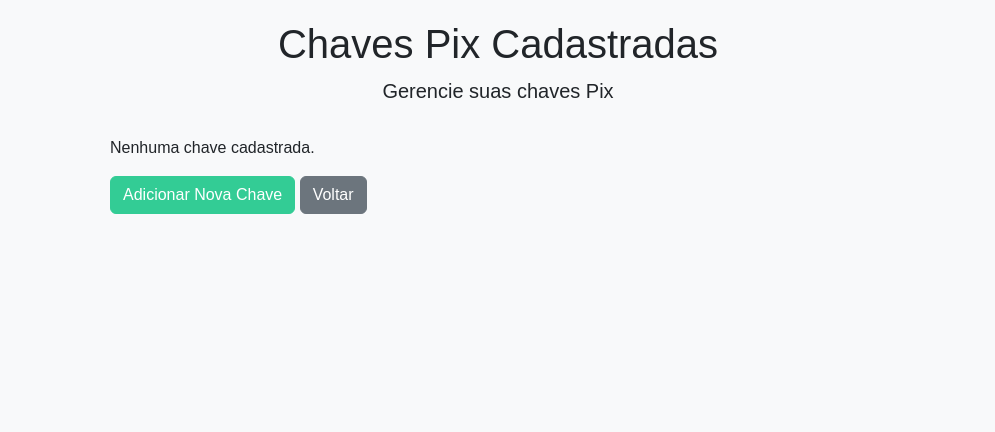
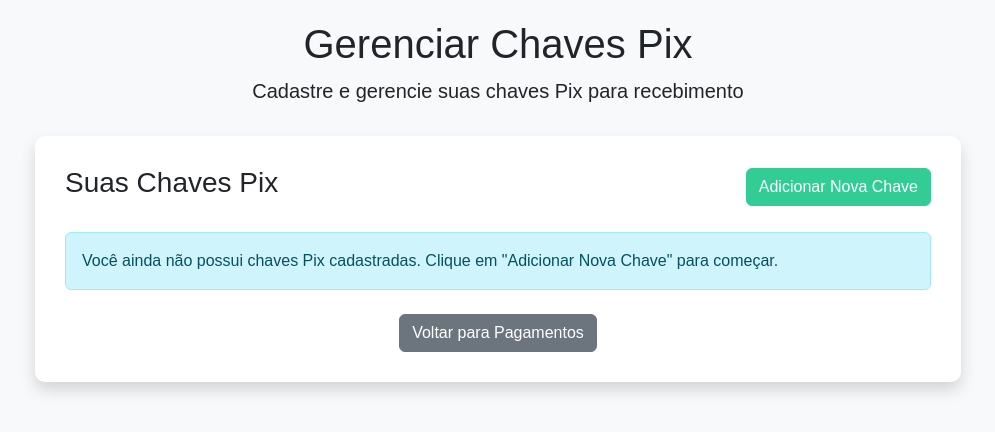
Before and after one commit to BrunoMartendal/webhook-pix2, a Flask app: template templates/chaves_pix.html in a window 1280 px wide. Shown: the top 432 px of the page, without its empty margins (142-1137 px from the left). Run offline with Flask 2, Linux system fonts and the light colour scheme; the template is opened without the code that fills it, so the values that code supplies are empty.

Commit message:
Update chaves_pix.html

```diff
--- a/templates/chaves_pix.html
+++ b/templates/chaves_pix.html
@@ -3,7 +3,7 @@
 <head>
     <meta charset="UTF-8">
     <meta name="viewport" content="width=device-width, initial-scale=1.0">
-    <title>Chaves Pix</title>
+    <title>Gerenciar Chaves Pix</title>
     <link href="https://cdn.jsdelivr.net/npm/bootstrap@5.3.0-alpha1/dist/css/bootstrap.min.css" rel="stylesheet">
     <link href="{{ url_for('static', filename='css/styles.css') }}" rel="stylesheet">
     <style>
@@ -12,8 +12,12 @@
             padding-top: 20px;
             padding-bottom: 40px;
         }
-        .container {
-            max-width: 800px;
+        .container-white {
+            background-color: #fff;
+            border-radius: 10px;
+            box-shadow: 0 0.5rem 1rem rgba(0, 0, 0, 0.15);
+            padding: 30px;
+            margin-bottom: 30px;
         }
         .header {
             text-align: center;
@@ -27,27 +31,38 @@
             background-color: #2ba97d;
             border-color: #2ba97d;
         }
-        .btn-danger {
-            background-color: #dc3545;
-            border-color: #dc3545;
+        .chave-item {
+            border: 1px solid #dee2e6;
+            border-radius: 8px;
+            padding: 15px;
+            margin-bottom: 15px;
+            background-color: #f8f9fa;
         }
-        .btn-danger:hover {
-            background-color: #c82333;
-            border-color: #bd2130;
+        .chave-item h5 {
+            margin-bottom: 5px;
+            color: #33cc95;
+        }
+        .chave-item .badge {
+            margin-left: 10px;
+        }
+        .chave-actions {
+            margin-top: 10px;
         }
     </style>
 </head>
 <body>
     <div class="container">
+        <div class="row justify-content-center">
+            <div class="col-md-10">
                 <div class="header">
-            <h1>Chaves Pix Cadastradas</h1>
-            <p class="lead">Gerencie suas chaves Pix</p>
+                    <h1>Gerenciar Chaves Pix</h1>
+                    <p class="lead">Cadastre e gerencie suas chaves Pix para recebimento</p>
                 </div>
 
                 {% with messages = get_flashed_messages() %}
                     {% if messages %}
                         {% for message in messages %}
-                    <div class="alert alert-danger alert-dismissible fade show" role="alert">
+                            <div class="alert alert-success alert-dismissible fade show" role="alert">
                                 {{ message }}
                                 <button type="button" class="btn-close" data-bs-dismiss="alert" aria-label="Close"></button>
                             </div>
@@ -55,40 +70,42 @@
                     {% endif %}
                 {% endwith %}
 
+                <div class="container-white">
+                    <div class="d-flex justify-content-between align-items-center mb-4">
+                        <h3>Suas Chaves Pix</h3>
+                        <a href="{{ url_for('adicionar_chave_pix_route') }}" class="btn btn-primary">
+                            <i class="bi bi-plus-circle"></i> Adicionar Nova Chave
+                        </a>
+                    </div>
+
                     {% if chaves %}
-            <table class="table table-striped">
-                <thead>
-                    <tr>
-                        <th>Descrição</th>
-                        <th>Tipo</th>
-                        <th>Chave</th>
-                        <th>Data Cadastro</th>
-                        <th>Ações</th>
-                    </tr>
-                </thead>
-                <tbody>
                         {% for chave in chaves %}
-                        <tr>
-                            <td>{{ chave.descricao }}</td>
-                            <td>{{ chave.tipo_chave }}</td>
-                            <td>{{ chave.chave }}</td>
-                            <td>{{ chave.data_cadastro }}</td>
-                            <td>
-                                <form action="{{ url_for('remover_chave', chave_id=chave.id) }}" method="post" style="display:inline;">
-                                    <button type="submit" class="btn btn-danger btn-sm" onclick="return confirm('Tem certeza que deseja remover esta chave?')">Remover</button>
+                            <div class="chave-item">
+                                <div class="d-flex justify-content-between">
+                                    <div>
+                                        <h5>{{ chave.descricao }} <span class="badge bg-secondary">{{ chave.tipo_chave }}</span></h5>
+                                        <p class="mb-0">{{ chave.chave }}</p>
+                                        <small class="text-muted">Cadastrada em: {{ chave.data_cadastro }}</small>
+                                    </div>
+                                    <div class="chave-actions">
+                                        <form action="{{ url_for('remover_chave', chave_id=chave.id) }}" method="post" onsubmit="return confirm('Tem certeza que deseja remover esta chave?');">
+                                            <button type="submit" class="btn btn-sm btn-danger">Remover</button>
                                         </form>
-                            </td>
-                        </tr>
+                                    </div>
+                                </div>
+                            </div>
                         {% endfor %}
-                </tbody>
-            </table>
                     {% else %}
-            <p>Nenhuma chave cadastrada.</p>
+                        <div class="alert alert-info">
+                            Você ainda não possui chaves Pix cadastradas. Clique em "Adicionar Nova Chave" para começar.
+                        </div>
                     {% endif %}
 
-        <div class="mt-3">
-            <a href="{{ url_for('adicionar_chave_pix_route') }}" class="btn btn-primary">Adicionar Nova Chave</a>
-            <a href="{{ url_for('index') }}" class="btn btn-secondary">Voltar</a>
+                    <div class="text-center mt-4">
+                        <a href="{{ url_for('index') }}" class="btn btn-secondary">Voltar para Pagamentos</a>
+                    </div>
+                </div>
+            </div>
         </div>
     </div>
 
```
Lines whose indentation alone changed are shown as unchanged.
